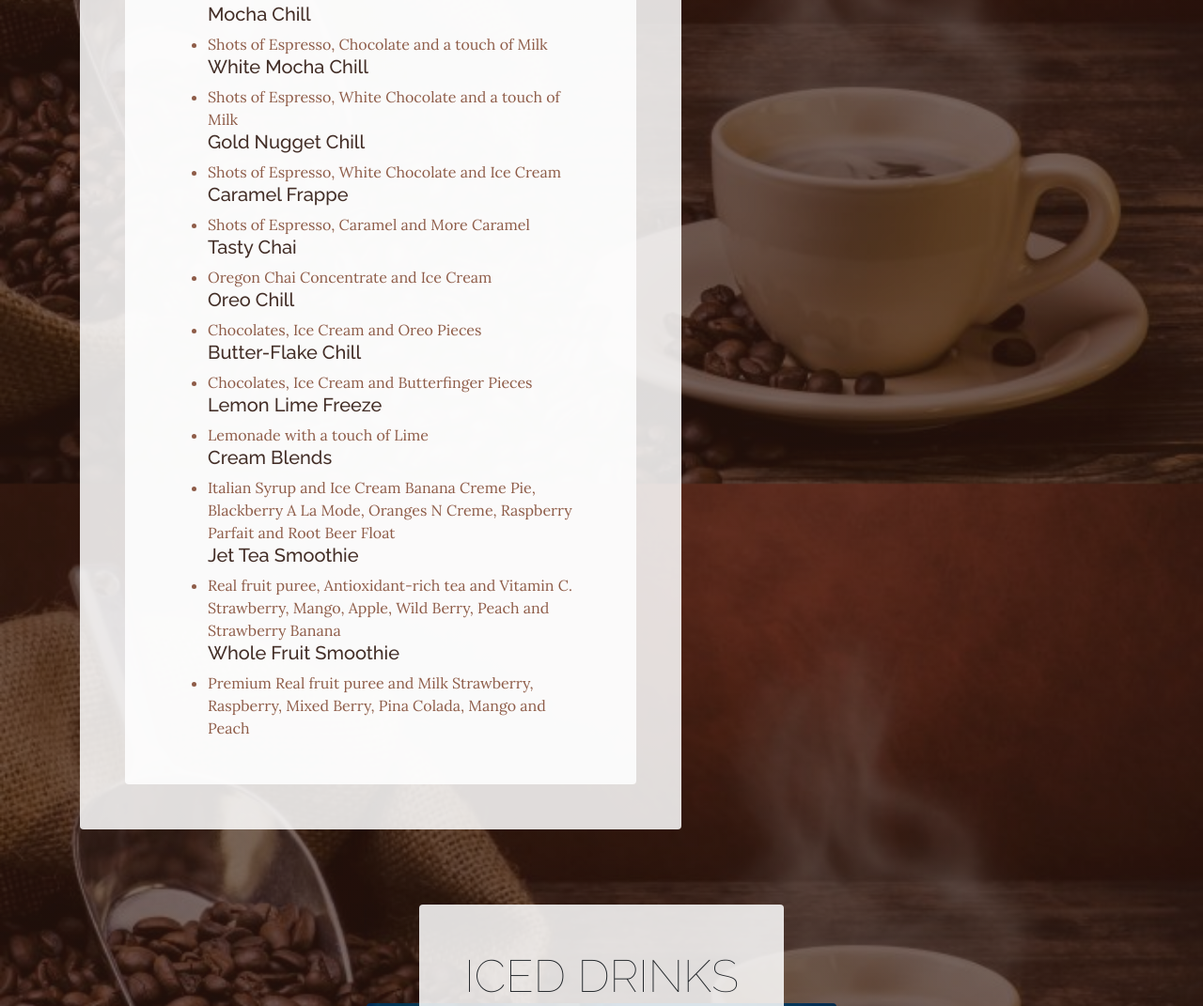
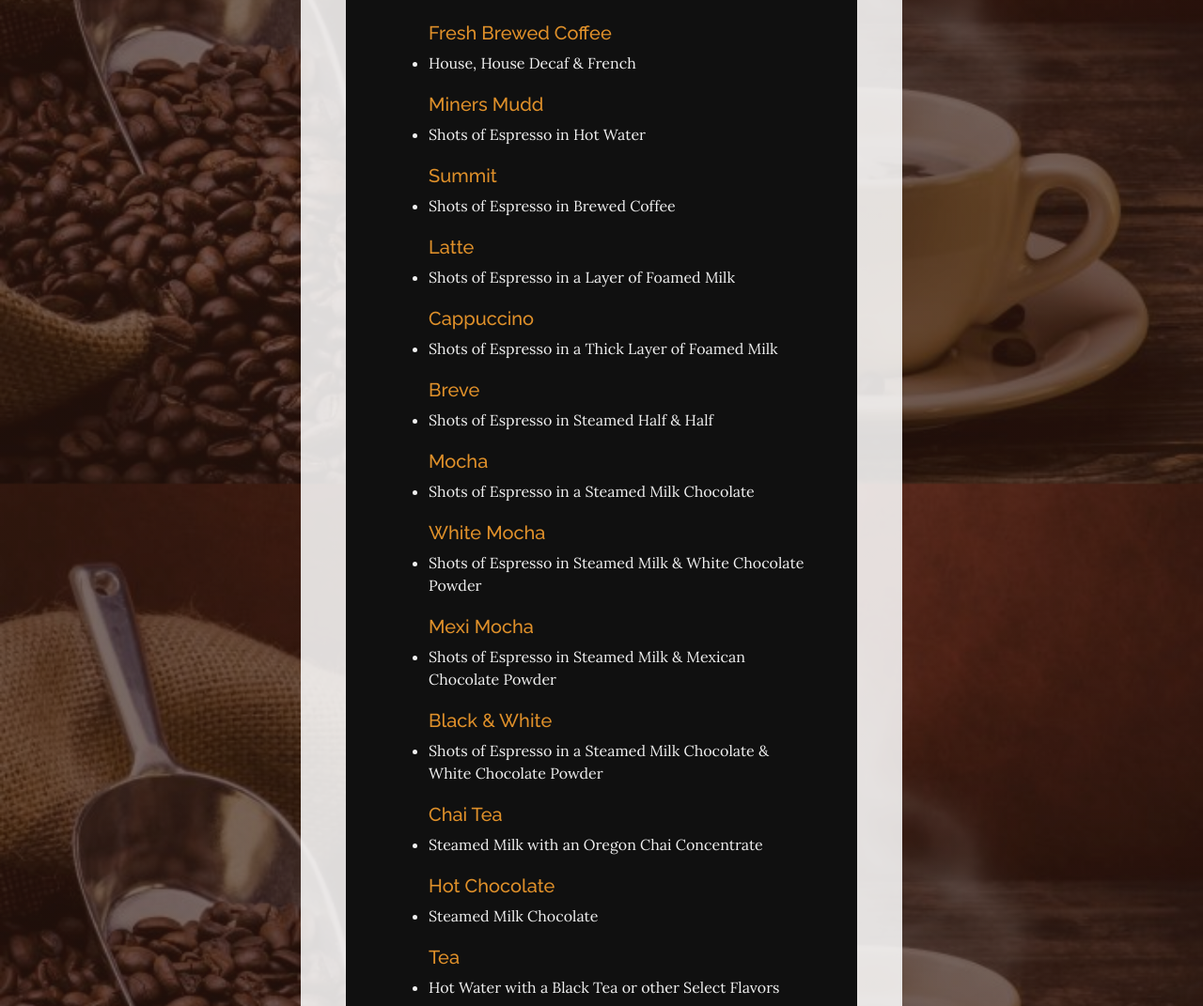
Before and after one commit to JeremyPersing/Restaurant, a plain HTML site: page drinks.html in a window 1280 px wide. Shown: the part 1312-2383 px from the top of the page at 94% size. Drawn offline with Linux system fonts and the light colour scheme.

Commit message:
drinks and extras

```diff
--- a/css/business-casual.css
+++ b/css/business-casual.css
@@ -80,7 +80,7 @@ p {
 }
 
 #mainNav .navbar-brand {
-  color: #da9e36;
+  color: #e1a20b;
 }
 
 #mainNav .navbar-nav .nav-item .nav-link {
@@ -89,7 +89,7 @@ p {
 }
 
 #mainNav .navbar-nav .nav-item.active .nav-link {
-  color: #da9e36;
+  color: #e1a20b;
 }
 
 @media (min-width: 992px) {
@@ -100,7 +100,7 @@ p {
     color: rgba(255, 255, 255, 0.4);
   }
   #mainNav .navbar-nav .nav-item.active .nav-link:hover {
-    color: #da9e36;
+    color: #e1a20b;
   }
 }
 
@@ -145,7 +145,7 @@ p {
 .cta {
   padding-top: 5rem;
   padding-bottom: 5rem;
-  background-color: #da9e36;
+  background-color: #e1a20b;
 }
 
 .cta .cta-inner {
@@ -211,7 +211,7 @@ p {
 
 .list-hours .list-hours-item.today {
   font-weight: bold;
-  color: #da9e36;
+  color: #e1a20b;
 }
 
 @media (min-width: 992px) {
@@ -230,11 +230,11 @@ p {
 }
 
 .text-primary {
-  color: #da9e36 !important;
+  color: #e1a20b !important;
 }
 
 .bg-primary {
-  background-color: #da9e36 !important;
+  background-color: #e1a20b !important;
 }
 
 .btn {
@@ -242,8 +242,8 @@ p {
 }
 
 .btn-primary {
-  background-color: #da9e36;
-  border-color: #da9e36;
+  background-color: #e1a20b;
+  border-color: #e1a20b;
 }
 
 .btn-primary:hover, .btn-primary:focus, .btn-primary:active {
@@ -301,9 +301,14 @@ p {
 }
 
 .subtitle {
-  color: rgba(47, 23, 15, 0.9);
+  color:  #df902a;
+  margin-top: 1em;
 }
 
 .description {
-  color: #8e5c48;
+  color: #f0f0f0;
 }
+
+.bg-black {
+  background-color: #101010;
+}
--- a/drinks.html
+++ b/drinks.html
@@ -72,36 +72,36 @@
           </div>
         </div>
         <img height="400px" width="500px" class="product-item-img mx-auto d-flex rounded img-fluid mb-3 mb-lg-0" src="img/Hot_Drinks__element52.png" alt="Hot Drink">
-        <div class="product-item-description d-flex justify-content-center">
+        <div class="product-item-description mx-auto">
           <div class="bg-faded p-5 rounded">
-            <div class="bg-faded p-5 rounded">
+            <div class="bg-black p-5 rounded">
                 <ul class="mb-0">
-                    <h5 class='subtitle'>Mocha Chill</h5>
-                    <li class='description'>Shots of Espresso, Chocolate and a touch of Milk</li>
-                    <h5 class='subtitle'>White Mocha Chill</h5>
-                    <li class='description'>Shots of Espresso, White Chocolate and a touch of Milk</li>
-                    <h5 class='subtitle'>Gold Nugget Chill</h5>
-                    <li class='description'>Shots of Espresso, White Chocolate and Ice Cream </li>
-                    <h5 class='subtitle'>Caramel Frappe</h5>
-                    <li class='description'>Shots of Espresso, Caramel and More Caramel</li>
-                    <h5 class='subtitle'>Tasty Chai</h5>
-                    <li class='description'>Oregon Chai Concentrate and Ice Cream</li>
-                    <h5 class='subtitle'>Oreo Chill</h5>
-                    <li class='description'>Chocolates, Ice Cream and Oreo Pieces</li>
-                    <h5 class='subtitle'>Butter-Flake Chill</h5>
-                    <li class='description'>Chocolates, Ice Cream and Butterfinger Pieces</li>
-                    <h5 class='subtitle'>Lemon Lime Freeze</h5>
-                    <li class='description'>Lemonade with a touch of Lime</li>
-                    <h5 class='subtitle'>Cream Blends</h5>
-                    <li class='description'>Italian Syrup and Ice Cream
-                        Banana Creme Pie, Blackberry A La Mode, Oranges N Creme,
-                        Raspberry Parfait and Root Beer Float</li>
-                    <h5 class='subtitle'>Jet Tea Smoothie</h5>
-                    <li class='description'>Real fruit puree, Antioxidant-rich tea and Vitamin C.
-                        Strawberry, Mango, Apple, Wild Berry, Peach and Strawberry Banana</li>
-                    <h5 class='subtitle'>Whole Fruit Smoothie</h5>
-                    <li class='description'>Premium Real fruit puree and Milk
-                        Strawberry, Raspberry, Mixed Berry, Pina Colada, Mango and Peach</li>
+                    <h5 class='subtitle'>Fresh Brewed Coffee</h5>
+                    <li class='description'>House, House Decaf & French</li>
+                    <h5 class='subtitle'>Miners Mudd</h5>
+                    <li class='description'>Shots of Espresso in Hot Water</li>
+                    <h5 class='subtitle'>Summit</h5>
+                    <li class='description'>Shots of Espresso in Brewed Coffee</li>
+                    <h5 class='subtitle'>Latte</h5>
+                    <li class='description'>Shots of Espresso in a Layer of Foamed Milk</li>
+                    <h5 class='subtitle'>Cappuccino</h5>
+                    <li class='description'>Shots of Espresso in a Thick Layer of Foamed Milk</li>
+                    <h5 class='subtitle'>Breve</h5>
+                    <li class='description'>Shots of Espresso in Steamed Half & Half</li>
+                    <h5 class='subtitle'>Mocha</h5>
+                    <li class='description'>Shots of Espresso in a Steamed Milk Chocolate</li>
+                    <h5 class='subtitle'>White Mocha</h5>
+                    <li class='description'>Shots of Espresso in Steamed Milk & White Chocolate Powder</li>
+                    <h5 class='subtitle'>Mexi Mocha</h5>
+                    <li class='description'>Shots of Espresso in Steamed Milk & Mexican Chocolate Powder</li>
+                    <h5 class='subtitle'>Black & White</h5>
+                    <li class='description'>Shots of  Espresso in a Steamed Milk Chocolate & White Chocolate Powder</li>
+                    <h5 class='subtitle'>Chai Tea</h5>
+                    <li class='description'>Steamed Milk with an Oregon Chai Concentrate</li>
+                    <h5 class='subtitle'>Hot Chocolate</h5>
+                    <li class='description'>Steamed Milk Chocolate</li>
+                    <h5 class='subtitle'>Tea</h5>
+                    <li class='description'>Hot Water with a Black Tea or other Select Flavors</li>
                 </ul>
             </div>
           </div>
@@ -121,36 +121,30 @@
               </div>
             </div>
         <img height="400px" width="500px" class="product-item-img mx-auto d-flex rounded img-fluid mb-3 mb-lg-0" src="img/iced-drink.jpg" alt="Iced Drink">
-        <div class="product-item-description d-flex justify-content-center">
+        <div class="product-item-description mx-auto">
           <div class="bg-faded p-5 rounded">
-            <div class="bg-faded p-5 rounded">
+            <div class="bg-black p-5 rounded">
                 <ul class="mb-0">
-                    <h5 class='subtitle'>Mocha Chill</h5>
-                    <li class='description'>Shots of Espresso, Chocolate and a touch of Milk</li>
-                    <h5 class='subtitle'>White Mocha Chill</h5>
-                    <li class='description'>Shots of Espresso, White Chocolate and a touch of Milk</li>
-                    <h5 class='subtitle'>Gold Nugget Chill</h5>
-                    <li class='description'>Shots of Espresso, White Chocolate and Ice Cream </li>
-                    <h5 class='subtitle'>Caramel Frappe</h5>
-                    <li class='description'>Shots of Espresso, Caramel and More Caramel</li>
-                    <h5 class='subtitle'>Tasty Chai</h5>
-                    <li class='description'>Oregon Chai Concentrate and Ice Cream</li>
-                    <h5 class='subtitle'>Oreo Chill</h5>
-                    <li class='description'>Chocolates, Ice Cream and Oreo Pieces</li>
-                    <h5 class='subtitle'>Butter-Flake Chill</h5>
-                    <li class='description'>Chocolates, Ice Cream and Butterfinger Pieces</li>
-                    <h5 class='subtitle'>Lemon Lime Freeze</h5>
-                    <li class='description'>Lemonade with a touch of Lime</li>
-                    <h5 class='subtitle'>Cream Blends</h5>
-                    <li class='description'>Italian Syrup and Ice Cream
-                        Banana Creme Pie, Blackberry A La Mode, Oranges N Creme,
-                        Raspberry Parfait and Root Beer Float</li>
-                    <h5 class='subtitle'>Jet Tea Smoothie</h5>
-                    <li class='description'>Real fruit puree, Antioxidant-rich tea and Vitamin C.
-                        Strawberry, Mango, Apple, Wild Berry, Peach and Strawberry Banana</li>
-                    <h5 class='subtitle'>Whole Fruit Smoothie</h5>
-                    <li class='description'>Premium Real fruit puree and Milk
-                        Strawberry, Raspberry, Mixed Berry, Pina Colada, Mango and Peach</li>
+                    <h5 class='subtitle'>Coffee</h5>
+                    <li class='description'>House Decaf & French over Ice</li>
+                    <h5 class='subtitle'>Latte</h5>
+                    <li class='description'>Shots of Espresso in Milk over Ice</li>
+                    <h5 class='subtitle'>Breve</h5>
+                    <li class='description'>Shots of Espresso in Half & Half over Ice</li>
+                    <h5 class='subtitle'>Mocha</h5>
+                    <li class='description'>Shots of Espresso in a Milk Chocolate over Ice</li>
+                    <h5 class='subtitle'>White Mocha</h5>
+                    <li class='description'>Shots of Espresso in Milk & White Chocolate Powder over Ice</li>
+                    <h5 class='subtitle'>Mexi Mocha</h5>
+                    <li class='description'>Shots of Espresso in Milk & Mexican Chocolate Powder over Ice</li>
+                    <h5 class='subtitle'>Black & White</h5>
+                    <li class='description'>Shots of  Espresso in a Milk Chocolate & White Chocolate Powder</li>
+                    <h5 class='subtitle'>Chai Tea</h5>
+                    <li class='description'>Milk with Oregon Chai Concentrate over Ice</li>
+                    <h5 class='subtitle'>Tea</h5>
+                    <li class='description'>Water with a Select Black Tea infused over Ice</li>
+                    <h5 class='subtitle'>Bull Rush</h5>
+                    <li class='description'>Red Bull mixed with your choice of Italian Soda over Ice</li>
                 </ul>
             </div>
           </div>
@@ -170,9 +164,9 @@
                 </div>
               </div>
         <img height="400px" width="500px" class="product-item-img mx-auto d-flex rounded img-fluid mb-3 mb-lg-0" src="img/blended-drink.jpg" alt="Blended Drink">
-        <div class="product-item-description d-flex justify-content-center">
+        <div class="product-item-description mx-auto">
           <div class="bg-faded p-5 rounded">
-            <div class="bg-faded p-5 rounded">
+            <div class="bg-black p-5 rounded">
                 <ul class="mb-0">
                     <h5 class='subtitle'>Mocha Chill</h5>
                     <li class='description'>Shots of Espresso, Chocolate and a touch of Milk</li>
```
Also changed, not shown: extras.html (+44 -12 lines), store.html (+21 -1 lines), img/biscotti.jpg (added), img/biscotti.png (added), img/intro.jpg, img/pastry.jpg (added), img/syrups.jpg (added).
